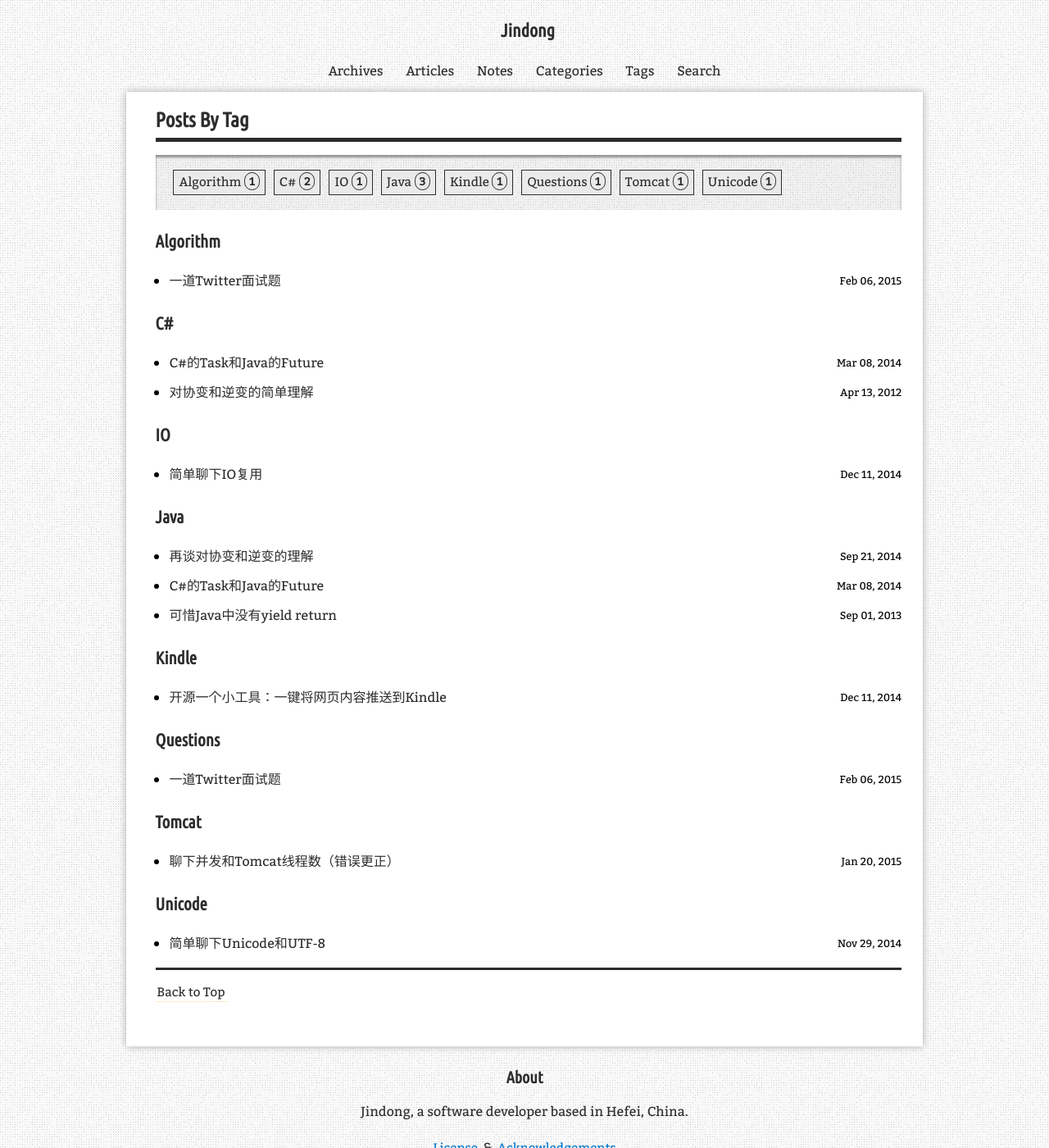
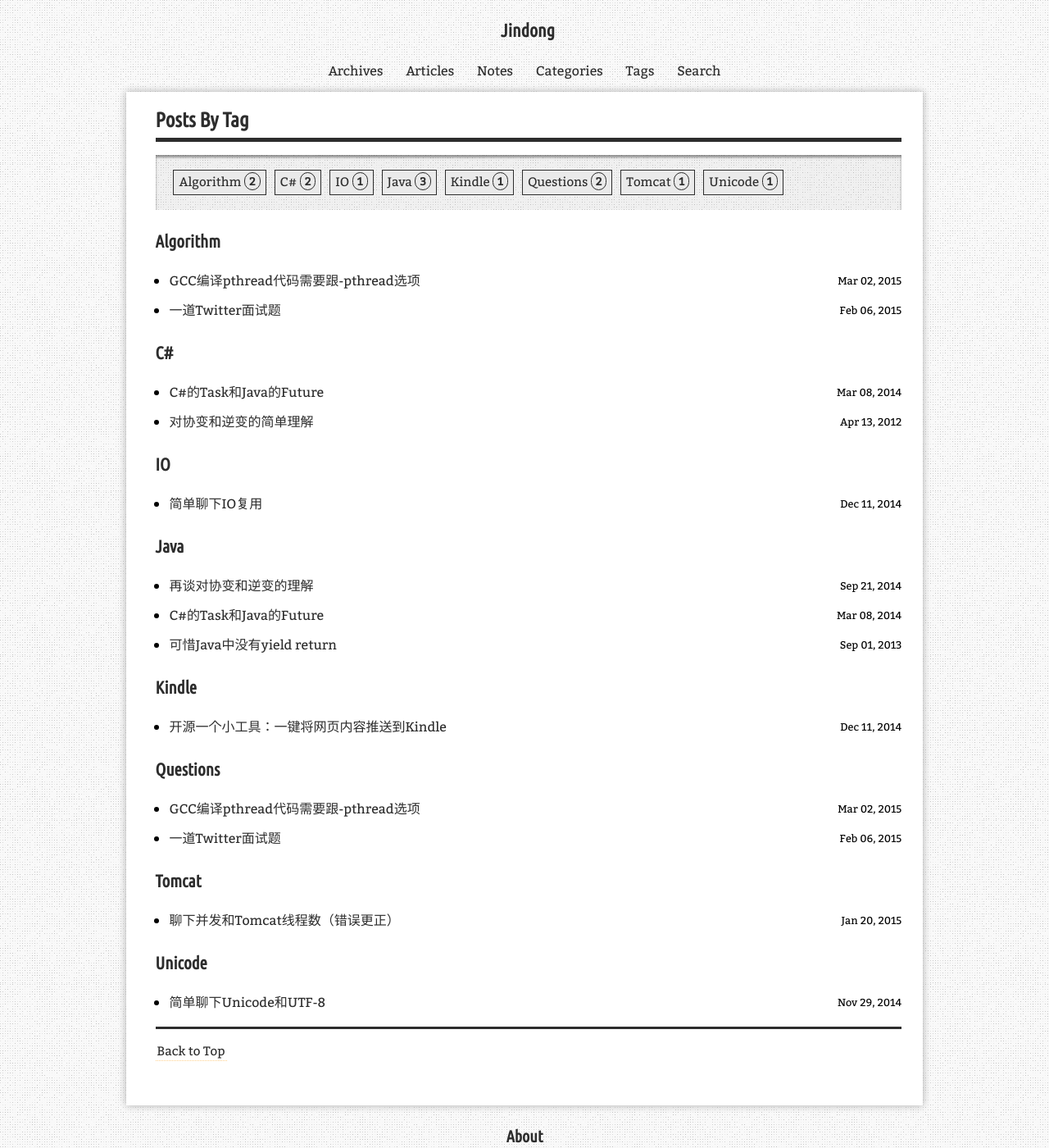
Before and after one commit to zhanjindong/zhanjindong.github.io, a Jekyll site: the page built from tags/index.html, in a window 1280 px wide and 1400 px high. Shown: the whole window at 82% size. Built offline with Jekyll 4.4.1, drawn with Linux system fonts in a browser that asks for light colours; nearby versions of some CDN libraries; comment, search, counter and statistics services are not loaded; some of the changed lines change nothing that is shown.

Commit message:
add post

```diff
--- a/_config.yml
+++ b/_config.yml
@@ -3,7 +3,7 @@ permalink: /:year/:month/:day/:title
 encoding: UTF-8
 exclude: [".rvmrc", ".rbenv-version", "Rakefile", "changelog.md", "Gemfile", "Gemfile.lock", "yizeng.github.io", "vendor"]
 markdown: kramdown
-#highlighter: true
+highlighter: true
 
 kramdown:
   auto_ids: false
--- /dev/null
+++ b/_posts/2015-03-02-gcc-compile-pthread-code-with---pthread-option.md
@@ -0,0 +1,50 @@
+---
+layout: post
+title: "GCC编译pthread代码需要跟-pthread选项"
+description: "GCC编译pthread代码需要跟-pthread选项"
+categories: [notes]
+tags: [Questions,Algorithm]
+alias: [/2015/03/02/]
+utilities: fancybox,unveil,highlight
+---
+
+今天在CentOS上用CodeBlocks写了个简单pthread的代码：
+
+{% highlight cpp %}
+#include <pthread.h>
+void *thread(void *vargp);
+
+int main(int argc, char **argv)
+{
+    pthread_t tid;
+    pthread_create(&tid,NULL,thread,NULL);
+    pthread_join(tid,NULL);
+    exit(0);
+}
+
+void *thread(void *vargp)
+{
+    printf("Hello,world!\n");
+    return NULL;
+}
+{% endhighlight %}
+
+但是死活编译不了，总是报`undefined reference to pthread_create`这个错误。最后还是在tackexchange上找到了[答案][1]
+原来最新版本的`gcc`需要跟`-pthread`这个参数：
+
+	gcc -pthread hello.c -o hello
+
+这样就可以了，CodeBlocks设置：
+
+Settings → Compiler → Linker settings → Other link options
+
+另外如果用CodeBlocks需要手动的添加链接文件，不然也会报类似的错误。
+
+<a class="post-image" href="/assets/images/posts/code-blocks-build-target.png">
+<img itemprop="image" data-src="/assets/images/posts/code-blocks-build-target.png" src="/assets/js/unveil/loader.gif" alt="code-blocks-build-target.png" />
+</a>
+
+记录一下。
+
+
+[1]: http://unix.stackexchange.com/questions/33396/gcc-cant-link-to-pthread
```
Also changed, not shown: assets/images/original/code-blocks-build-target.png (added), assets/images/posts/code-blocks-build-target.png (added), assets/images/posts/thumbs/code-blocks-build-target.png (added).
